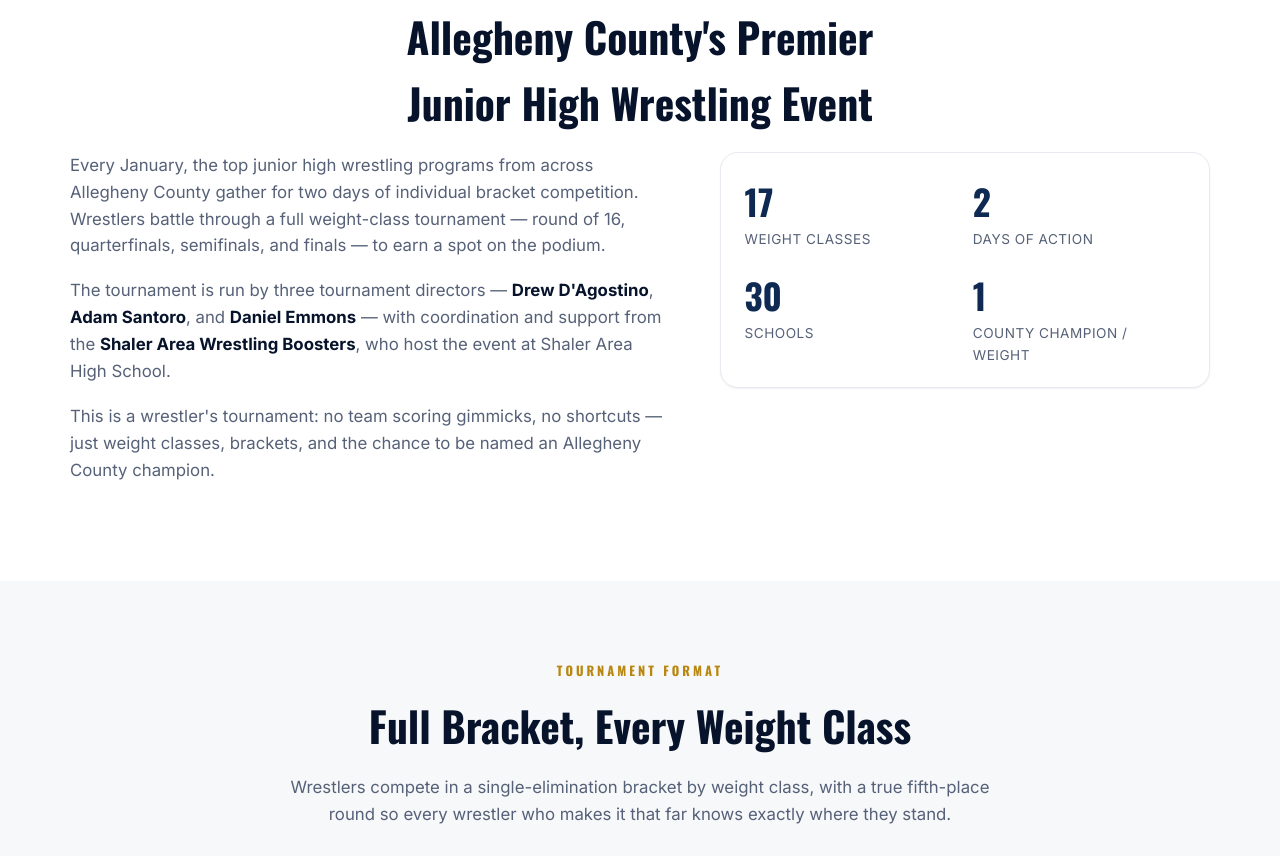
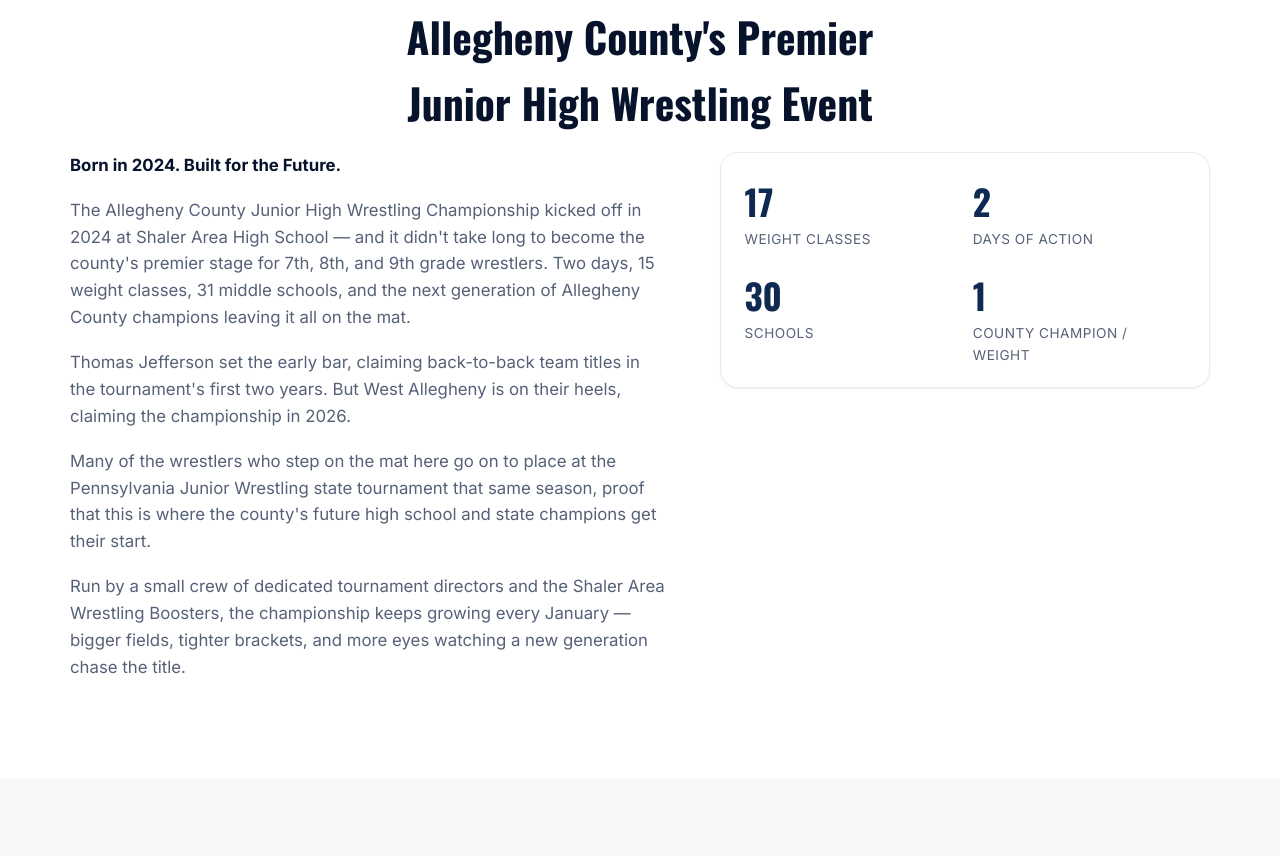
Before and after one commit to matsidewrestlingco-netizen/accjuniorhigh, a plain HTML site: page index.html in a window 1280 px wide. Shown: the part 1034-1890 px from the top of the page. Drawn offline with nearby package versions, Linux system fonts and the light colour scheme.

Commit message:
Homepage: replace about blurb with official tournament history text
Provided by Daniel. Note: text states '31 middle schools' while the
schools.js data / homepage stat card show 30 (from the confirmed 2027
list) -- flagged to Daniel, not reconciled automatically since I
don't know which number is authoritative.

```diff
--- a/index.html
+++ b/index.html
@@ -57,9 +57,11 @@
       <h2 class="section-title">Allegheny County's Premier<br>Junior High Wrestling Event</h2>
       <div class="about-grid">
         <div class="about-text">
-          <p>Every January, the top junior high wrestling programs from across Allegheny County gather for two days of individual bracket competition. Wrestlers battle through a full weight-class tournament — round of 16, quarterfinals, semifinals, and finals — to earn a spot on the podium.</p>
-          <p>The tournament is run by three tournament directors — <strong>Drew D'Agostino</strong>, <strong>Adam Santoro</strong>, and <strong>Daniel Emmons</strong> — with coordination and support from the <strong>Shaler Area Wrestling Boosters</strong>, who host the event at Shaler Area High School.</p>
-          <p>This is a wrestler's tournament: no team scoring gimmicks, no shortcuts — just weight classes, brackets, and the chance to be named an Allegheny County champion.</p>
+          <p><strong>Born in 2024. Built for the Future.</strong></p>
+          <p>The Allegheny County Junior High Wrestling Championship kicked off in 2024 at Shaler Area High School — and it didn't take long to become the county's premier stage for 7th, 8th, and 9th grade wrestlers. Two days, 15 weight classes, 31 middle schools, and the next generation of Allegheny County champions leaving it all on the mat.</p>
+          <p>Thomas Jefferson set the early bar, claiming back-to-back team titles in the tournament's first two years. But West Allegheny is on their heels, claiming the championship in 2026.</p>
+          <p>Many of the wrestlers who step on the mat here go on to place at the Pennsylvania Junior Wrestling state tournament that same season, proof that this is where the county's future high school and state champions get their start.</p>
+          <p>Run by a small crew of dedicated tournament directors and the Shaler Area Wrestling Boosters, the championship keeps growing every January — bigger fields, tighter brackets, and more eyes watching a new generation chase the title.</p>
         </div>
         <div class="stat-card">
           <div class="stat-grid">
```
